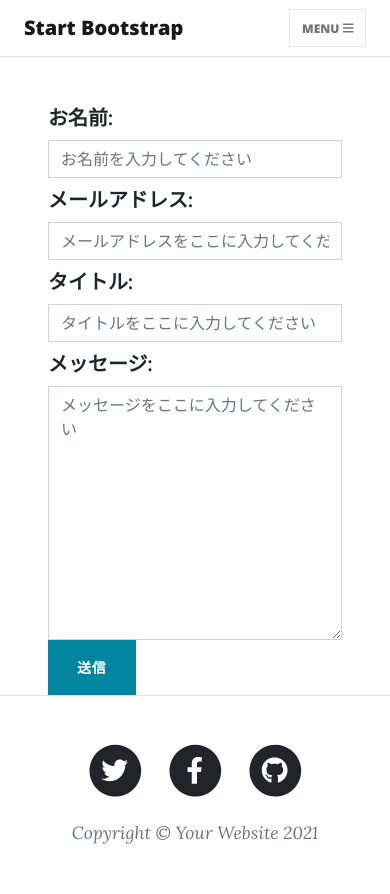
After one commit to itsuki4/GroupA, a Django app: page /inquiry/ in a window 390 px wide. The commit adds this page. Run offline with Django 3.2, Linux system fonts and the light colour scheme; tables that the repository leaves empty hold one stand-in row (values such as "Sample post"); some libraries are stand-ins or nearby versions.

Commit message:
フォーム機能の作成

```diff
--- a/config/settings.py
+++ b/config/settings.py
@@ -125,3 +125,6 @@ STATIC_URL = '/static/'
 STATICFILES_DIRS = (
     os.path.join(BASE_DIR, 'static'),
 )
+
+
+EMAIL_BACKEND =  'django.core.mail.backends.console.EmailBackend'
--- /dev/null
+++ b/harada/forms.py
@@ -0,0 +1,49 @@
+from django import forms
+from django.core.mail import EmailMessage
+from django.forms import fields
+
+class InquiryForm(forms.Form):
+    name = forms.CharField(label='お名前',max_length=30)
+    email = forms.EmailField(label='メールアドレス')
+    title = forms.CharField(label='タイトル',max_length=30)
+    message = forms.CharField(label='メッセージ',widget=forms.Textarea)
+
+    def __init__(self, *args, **kwargs):
+        super().__init__(*args, **kwargs)
+
+        self.fields['name'].widget.attrs['class'] = 'form-control col-9'
+        self.fields['name'].widget.attrs['placeholder'] = 'お名前を入力してください'
+        self.fields['email'].widget.attrs['class'] = 'form-control col-11'
+        self.fields['email'].widget.attrs['placeholder'] = 'メールアドレスをここに入力してください'
+        self.fields['title'].widget.attrs['class'] = 'form-control col-11'
+        self.fields['title'].widget.attrs['placeholder'] = 'タイトルをここに入力してください'
+        self.fields['message'].widget.attrs['class'] = 'form-control col-12'
+        self.fields['message'].widget.attrs['placeholder'] = 'メッセージをここに入力してください'
+
+#     def send_email(self):
+#         name = self.cleaned_data['name']
+#         email = self.cleaned_data['email']
+#         title = self.cleaned_data['title']
+#         message = self.cleaned_data['message']
+
+#         subject = 'お問い合わせ{}'.format(title)
+#         message = '送信者名：{0}\nメールアドレス：{1}\nメッセージ：\n{2}'.format(name, email, message)
+#         from_email = 'admin@example.com'
+#         to_list =[ 'test@example.com' ]
+#         cc_list = [ email ]
+
+#         message = EmailMessage(subject=subject, body=message, from_email=from_email, to=to_list, cc=cc_list)
+#         message.send()
+
+
+
+# from .models import Diary
+
+# class DiaryCreateForm(forms.ModelForm):
+#     class Meta:
+#         model = Diary
+#         fields = ('title','content', 'photo1','photo2','photo3')
+#     def __init__(self, *args, **kwatgs):
+#         super().__init__(*args, **kwatgs)
+#         for field in self.fields.values():
+#             field.widget.attrs['class'] = 'form-control'
--- /dev/null
+++ b/harada/templates/diary/base.html
@@ -0,0 +1,85 @@
+{% load static %}
+<!DOCTYPE html>
+<html lang="ja">
+    <head>
+        <meta charset="utf-8" />
+        <meta name="viewport" content="width=device-width, initial-scale=1, shrink-to-fit=no" />
+        <meta name="description" content="" />
+        <meta name="author" content="" />
+        <title>{% block title %}{% endblock %}</title>
+        <link rel="icon" type="image/x-icon" href="{% static 'assets/favicon.ico' %}" />
+        <!-- Font Awesome icons (free version)-->
+        <script src="https://use.fontawesome.com/releases/v5.15.3/js/all.js" crossorigin="anonymous"></script>
+        <!-- Google fonts-->
+        <link href="https://fonts.googleapis.com/css?family=Lora:400,700,400italic,700italic" rel="stylesheet" type="text/css" />
+        <link href="https://fonts.googleapis.com/css?family=Open+Sans:300italic,400italic,600italic,700italic,800italic,400,300,600,700,800" rel="stylesheet" type="text/css" />
+        <!-- Core theme CSS (includes Bootstrap)-->
+        <link href="{% static 'css/styles.css' %}" rel="stylesheet" />
+        <link href="{% static 'css/mystyles.css' %}" rel="stylesheet" />
+        {% block head %}{% endblock %}
+    </head>
+    <body>
+        <!-- Navigation-->
+        <nav class="navbar navbar-expand-lg navbar-light" id="mainNav">
+            <div class="container px-4 px-lg-5">
+                <a class="navbar-brand" href="index.html">Start Bootstrap</a>
+                <button class="navbar-toggler" type="button" data-bs-toggle="collapse" data-bs-target="#navbarResponsive" aria-controls="navbarResponsive" aria-expanded="false" aria-label="Toggle navigation">
+                    Menu
+                    <i class="fas fa-bars"></i>
+                </button>
+                <div class="collapse navbar-collapse" id="navbarResponsive">
+                    <ul class="navbar-nav ms-auto py-4 py-lg-0">
+                        <li class="nav-item"><a class="nav-link px-lg-3 py-3 py-lg-4" href="index.html">Home</a></li>
+                        <li class="nav-item"><a class="nav-link px-lg-3 py-3 py-lg-4" href="inquiry.html">inquiry</a></li>
+                        <li class="nav-item"><a class="nav-link px-lg-3 py-3 py-lg-4" href="post.html">Sample Post</a></li>
+                        <li class="nav-item"><a class="nav-link px-lg-3 py-3 py-lg-4" href="contact.html">Contact</a></li>
+                    </ul>
+                </div>
+            </div>
+        </nav>
+        {% block header %}{% endblock %}
+
+        {% block contents %}{% endblock %}
+
+       <!-- Footer-->
+       <footer class="border-top">
+        <div class="container px-4 px-lg-5">
+            <div class="row gx-4 gx-lg-5 justify-content-center">
+                <div class="col-md-10 col-lg-8 col-xl-7">
+                    <ul class="list-inline text-center">
+                        <li class="list-inline-item">
+                            <a href="#!">
+                                <span class="fa-stack fa-lg">
+                                    <i class="fas fa-circle fa-stack-2x"></i>
+                                    <i class="fab fa-twitter fa-stack-1x fa-inverse"></i>
+                                </span>
+                            </a>
+                        </li>
+                        <li class="list-inline-item">
+                            <a href="#!">
+                                <span class="fa-stack fa-lg">
+                                    <i class="fas fa-circle fa-stack-2x"></i>
+                                    <i class="fab fa-facebook-f fa-stack-1x fa-inverse"></i>
+                                </span>
+                            </a>
+                        </li>
+                        <li class="list-inline-item">
+                            <a href="#!">
+                                <span class="fa-stack fa-lg">
+                                    <i class="fas fa-circle fa-stack-2x"></i>
+                                    <i class="fab fa-github fa-stack-1x fa-inverse"></i>
+                                </span>
+                            </a>
+                        </li>
+                    </ul>
+                    <div class="small text-center text-muted fst-italic">Copyright &copy; Your Website 2021</div>
+                </div>
+            </div>
+        </div>
+    </footer>
+    <!-- Bootstrap core JS-->
+    <script src="https://cdn.jsdelivr.net/npm/bootstrap@5.1.0/dist/js/bootstrap.bundle.min.js"></script>
+    <!-- Core theme JS-->
+    <script src="{% static 'js/scripts.js' %}"></script>
+</body>
+</html>
--- /dev/null
+++ b/harada/templates/diary/inquiry.html
@@ -0,0 +1,36 @@
+{% extends 'diary/base.html' %}
+
+{% block title %}お問い合わせ{% endblock %}
+
+        <!-- Content section 1-->
+{% block contents %}
+        <section id="scroll">
+            <div class="container px-5">
+                <div class="row gx-5 align-items-center">
+                    <div class="my-div-style">
+                        <form method="POST">
+                            {% csrf_token %}
+                            {{ form.non_field_errors }}
+
+                            {% for field in form %}
+                            <div class="form-group row">
+                                <label for="{{ field.id_for_label }}" class="col-sm-4 col-form-label">
+                                    <strong>{{ field.label_tag }}</strong>
+                                </label>
+                                <div class="col-sm-8">
+                                    {{ field }}
+                                    {{ field.errors }}
+                                </div>
+                            </div>
+
+                            {% endfor %}
+                        </div>
+                        <div class="offset-sm-4 col-sm-8">
+                            <button class="btn btn-primary" type="submit">送信</button>
+                        </div>
+                    </form>
+
+                </div>
+            </div>
+        </section>
+{% endblock %}
--- a/harada/urls.py
+++ b/harada/urls.py
@@ -6,5 +6,6 @@ from . import views
 app_name= 'harada'
 urlpatterns = [
     path('', views.IndexView.as_view(), name='index'),
+    path('inquiry/', views.InquiryView.as_view(), name="inquory"),
 
 ]
--- a/harada/views.py
+++ b/harada/views.py
@@ -1,5 +1,7 @@
 
+from harada.forms import InquiryForm
 from django.shortcuts import render
+from django.urls import reverse_lazy
 from django.views import generic
 
 # Create your views here.
@@ -9,3 +11,8 @@ def index(request):
 
 class IndexView(generic.TemplateView):
     template_name="diary/index.html"
+
+class InquiryView(generic.FormView):
+    template_name = "diary/inquiry.html"
+    form_class = InquiryForm
+    success_url = reverse_lazy('harada:inquiry')
--- /dev/null
+++ b/static/css/mystyles.css
@@ -0,0 +1,13 @@
+.my-div-style{
+    margin-top: 6rem;
+}
+
+body, #wrapper{
+    display: flex;
+    flex-direction: column;
+    min-height: 100vh;
+}
+
+footer{
+    margin-top: auto;
+}
```
Also changed, not shown: harada/templates/diary/index.html (+5 -78 lines).
